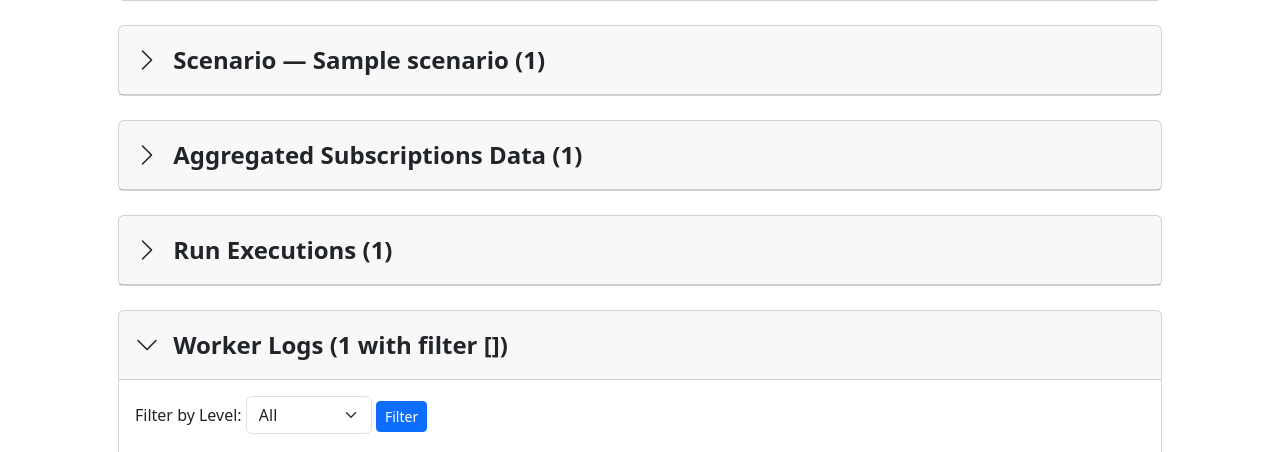
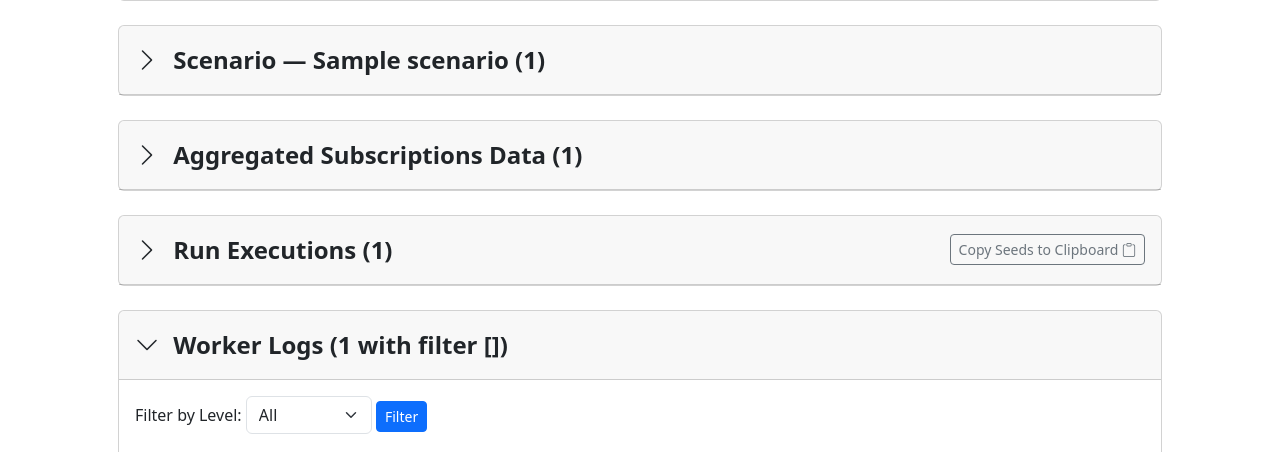
Before and after one commit to AlessioRimoldi/TrafficGym, a Django app: template src/trafficgym/interface/core/templates/core/run_request_detail.html in a window 1280 px wide. Shown: the part 528-980 px from the top of the page. Run offline with Django 5.2, Linux system fonts and the light colour scheme; the template is opened without the code that fills it: most values are stand-ins (such as "Sample title", 1, 10 or a date in 2020).

Commit message:
feat: one-click copy of run_execution seeds in the detail view

```diff
--- a/src/trafficgym/interface/core/templates/core/run_request_detail.html
+++ b/src/trafficgym/interface/core/templates/core/run_request_detail.html
@@ -149,13 +149,20 @@
 
     <div class="card m-4">
         <div
-            class="card-header fs-4 fw-bold py-3 collapsed"
+            class="card-header fs-4 fw-bold py-3 collapsed d-flex align-items-center justify-content-between"
             id="subscriptions_header"
             data-bs-toggle="collapse"
             data-bs-target="#run_executions_content"
             style="cursor: pointer;">
-            <i class="bi bi-chevron-right me-2 caret-icon"></i>
-            Run Executions ({{ executions.paginator.count }})
+            <span>
+                <i class="bi bi-chevron-right me-2 caret-icon"></i>
+                Run Executions ({{ executions.paginator.count }})
+            </span>
+            <button type="button"
+                    class="btn btn-sm btn-outline-secondary"
+                    title="Copy seeds to clipboard"
+                    onclick="event.stopPropagation(); navigator.clipboard.writeText('{% for execution in run_request.executions.all %}{{ execution.seed }}{% if not forloop.last %},{% endif %}{% endfor %}').then(() => { this.textContent = '✓'; setTimeout(() => { this.innerHTML = '<i class=\'bi bi-clipboard\'></i>'; }, 1200); });"
+            >Copy Seeds to Clipboard <i class="bi bi-clipboard"></i></button>
         </div>
         <div class="collapse" id="run_executions_content">
         <div class="card-body">
```
